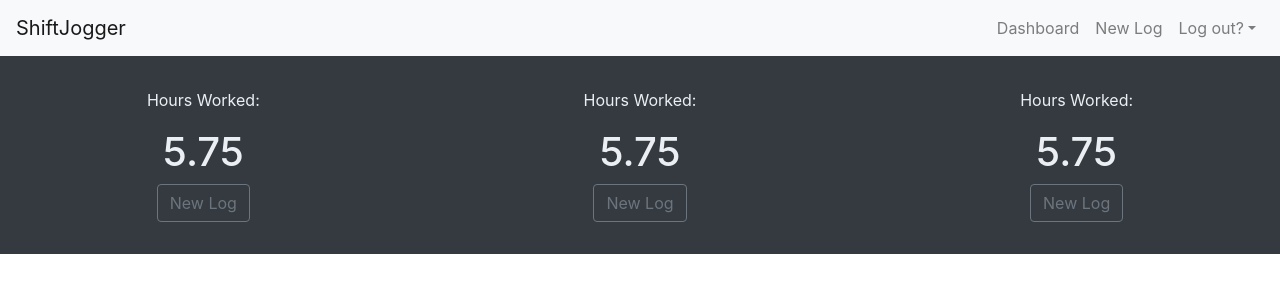
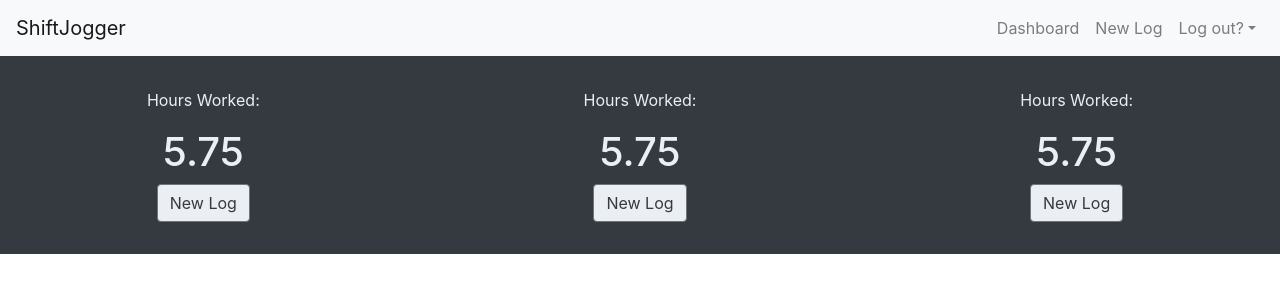
Before and after one commit to VolantTyler/shift-jogger-design, a React (Create React App) app: page / in a window 1280 px wide. Shown: the top 300 px of the page. Built offline with nearby package versions, Linux system fonts and the light colour scheme.

Commit message:
refactor: styling on new log buttons

```diff
--- a/src/App.css
+++ b/src/App.css
@@ -1,6 +1,10 @@
 .App {
   text-align: center;
 }
+
+
+
+/* original create-react-app
 
 .App-logo {
   animation: App-logo-spin infinite 20s linear;
@@ -29,4 +33,4 @@
   to {
     transform: rotate(360deg);
   }
-}
+} */
--- a/src/App.js
+++ b/src/App.js
@@ -1,5 +1,4 @@
 import React, { Component } from 'react';
-import logo from './logo.svg';
 // third-party imports
 import styled from 'styled-components'
 // local style imports
--- a/src/components/Dashboard.js
+++ b/src/components/Dashboard.js
@@ -22,9 +22,7 @@ export class Dashboard extends Component {
               <Col xs="12" sm="4">
                   <NewLog />
               </Col>
-
           </Row>
-
       </DashboardBanner>
     )
   }
--- a/src/components/NewLog.js
+++ b/src/components/NewLog.js
@@ -2,7 +2,11 @@ import React, { Component } from 'react'
 import {
     Button
  } from "reactstrap";
-import { BannerLog } from "./componentStyles/bannerLogStyles";
+import {
+    BannerLog,
+    BannerButton
+    } from "./componentStyles/bannerLogStyles";
+
 
 export class NewLog extends Component {
   render() {
@@ -10,7 +14,7 @@ export class NewLog extends Component {
       <BannerLog>
         <p>Hours Worked:</p>
         <h1>5.75</h1>
-        <Button outline color="secondary">New Log</Button>
+        <Button style={BannerButton}>New Log</Button>
       </BannerLog>
     )
   }
--- a/src/components/componentStyles/bannerLogStyles.js
+++ b/src/components/componentStyles/bannerLogStyles.js
@@ -1,5 +1,12 @@
+import React from 'react'
+
 import styled from 'styled-components'
 
 export const BannerLog = styled.div`
     padding: 2em;
 `;
+
+export const BannerButton = {
+    backgroundColor: '#ebeff3',
+    color: '#343a40'
+}
```
